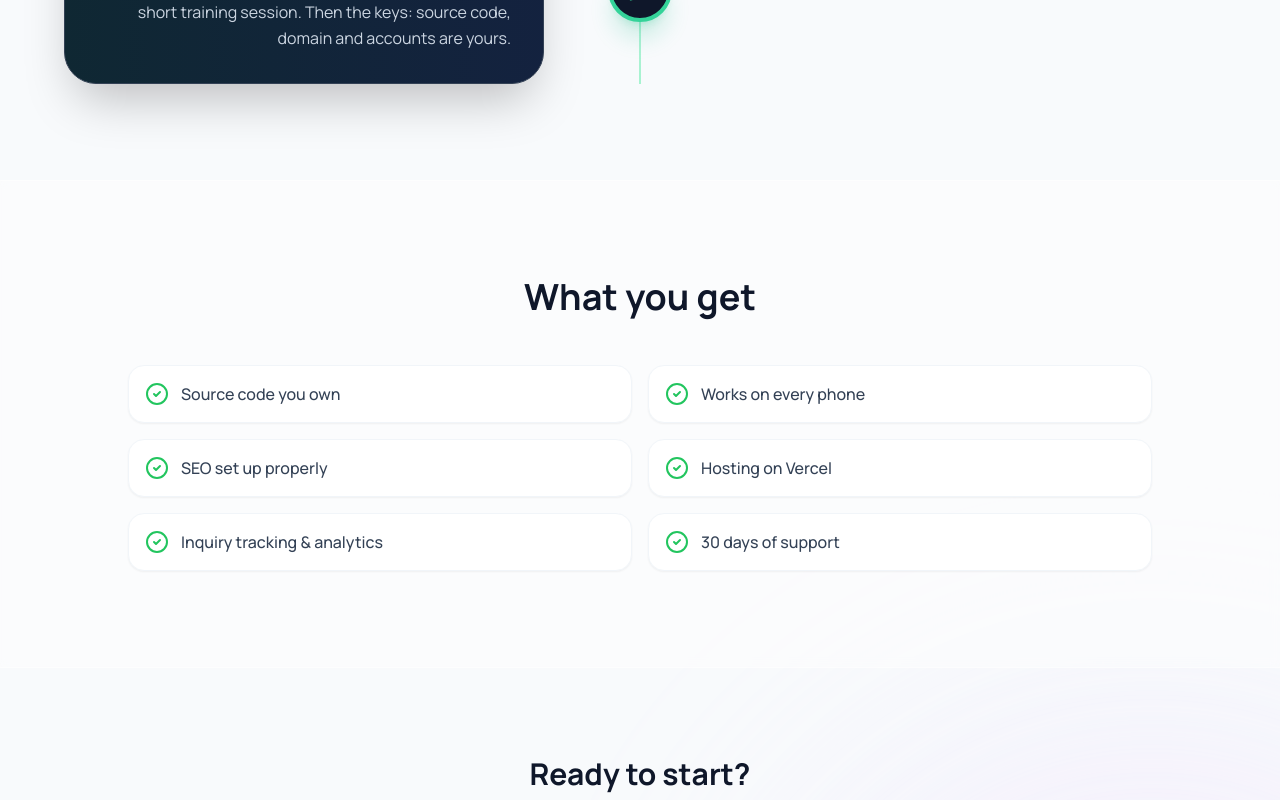
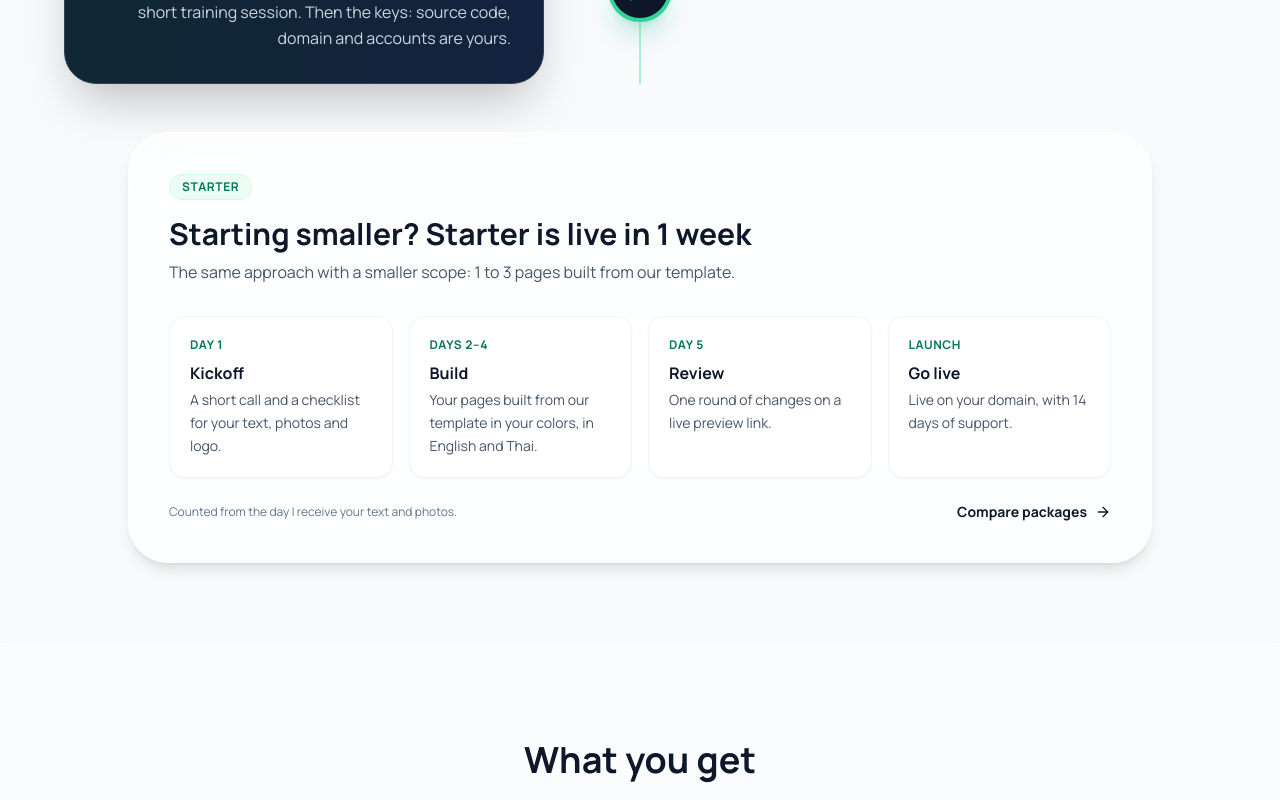
Before and after one commit to commandpaletteth/command-palette-web, a Next.js app: page /en/process in a window 1280 px wide. Shown: the part 1560-2360 px from the top of the page. Built offline with nearby package versions, Linux system fonts and the light colour scheme; a web font is replaced by a local one.

Commit message:
Pricing: tighten Starter card, honest Launch badge; Process: add 1-week Starter section

```diff
--- a/app/[locale]/pricing/page.tsx
+++ b/app/[locale]/pricing/page.tsx
@@ -56,7 +56,8 @@ export default async function PricingPage({ params }: { params: Promise<{ locale
             <div className="text-sm text-emerald-700 font-medium mb-8">{t("starter_time")}</div>
             <div className="flex-grow">
               <FeatureList items={t.raw("starter_features") as string[]} />
-              <p className="mt-6 text-sm text-slate-500 leading-relaxed">{t("starter_excludes")}</p>
+              <p className="mt-6 text-sm text-slate-600 leading-relaxed">{t("starter_terms")}</p>
+              <p className="mt-3 text-sm text-slate-500 leading-relaxed">{t("starter_excludes")}</p>
             </div>
             <p className="mt-6 text-xs text-slate-500">{t("starter_note")}</p>
             <div className="mt-6">
--- a/app/[locale]/process/page.tsx
+++ b/app/[locale]/process/page.tsx
@@ -1,3 +1,4 @@
+import Link from "next/link";
 import { Button } from "@/components/ui/button";
 import { Search, Palette, Code2, Rocket, CheckCircle2, ArrowRight } from "lucide-react";
 import { getTranslations } from 'next-intl/server'; // ✅ เปลี่ยนมาใช้ Server-side
@@ -10,6 +11,8 @@ type ChecklistKey =
   | 'checklist_item_4'
   | 'checklist_item_5'
   | 'checklist_item_6';
+
+type StarterStep = { when: string; title: string; desc: string };
 
 const CHECKLIST_KEYS: ChecklistKey[] = [
   'checklist_item_1',
@@ -36,6 +39,7 @@ export default async function ProcessPage({
 
   // ✅ ใช้ getTranslations แทน useTranslations
   const t = await getTranslations('Process');
+  const starterSteps = t.raw('starter_steps') as StarterStep[];
 
   return (
     <div className="min-h-screen bg-slate-50 font-sans selection:bg-purple-100/50 overflow-hidden relative flex flex-col">
@@ -133,6 +137,32 @@ export default async function ProcessPage({
         </div>
       </section>
 
+      {/* Starter: the same process, compressed into one week */}
+      <section className="relative z-10 px-6 pb-8">
+        <div className="max-w-5xl mx-auto bg-white/70 backdrop-blur-xl border border-white/80 rounded-[2.5rem] p-8 md:p-10 shadow-lg">
+            <div className="inline-flex items-center px-3 py-1 rounded-full bg-emerald-50 text-emerald-700 text-xs font-bold tracking-wider uppercase border border-emerald-100 mb-4">
+                {t('starter_badge')}
+            </div>
+            <h2 className="text-2xl md:text-3xl font-bold text-slate-900 mb-2">{t('starter_title')}</h2>
+            <p className="text-slate-600 mb-8">{t('starter_subtitle')}</p>
+            <ol className="grid sm:grid-cols-2 lg:grid-cols-4 gap-4">
+                {starterSteps.map((step) => (
+                    <li key={step.when} className="p-5 bg-white rounded-2xl border border-slate-100 shadow-sm">
+                        <div className="text-xs font-bold text-emerald-700 uppercase tracking-wider mb-2">{step.when}</div>
+                        <div className="font-bold text-slate-900 mb-1">{step.title}</div>
+                        <p className="text-sm text-slate-600 leading-relaxed">{step.desc}</p>
+                    </li>
+                ))}
+            </ol>
+            <div className="mt-6 flex flex-col sm:flex-row sm:items-center sm:justify-between gap-3">
+                <p className="text-xs text-slate-500">{t('starter_note')}</p>
+                <Link href={`/${locale}/pricing`} className="inline-flex items-center gap-2 text-sm font-bold text-slate-900 hover:text-purple-700 transition-colors group">
+                    {t('starter_link')} <ArrowRight className="w-4 h-4 group-hover:translate-x-1 transition-transform" />
+                </Link>
+            </div>
+        </div>
+      </section>
+
       {/* Checklist Section */}
       <section className="relative z-10 py-24 px-6 bg-white/40 backdrop-blur-sm border-y border-white/50 my-12">
         <div className="max-w-5xl mx-auto">
--- a/messages/agency/en.json
+++ b/messages/agency/en.json
@@ -91,22 +91,13 @@
     "hero_subtitle": "Fixed scope, fixed price, fixed timeline. All prices in USD.",
     "from": "from",
     "per_month": "/month",
-    "popular": "Most clients start here",
+    "popular": "Best for established businesses",
     "starter_name": "Starter",
     "starter_price": "$1,750",
     "starter_time": "Live in 1 week*",
     "starter_desc": "A clean, bilingual starting point for a new business. Grow into Launch later.",
-    "starter_features": [
-      "English and Thai, 1–3 pages (Home, Services, Contact)",
-      "Built from our template in your colors, logo and photos",
-      "Contact form straight to your email, plus a LINE or WhatsApp chat button",
-      "Basic SEO: page titles, language versions, sitemap and share image",
-      "Visitor statistics with cookie consent",
-      "You provide the text in English and Thai (I can write it for you as an add-on)",
-      "1 round of changes and 14 days of support after launch",
-      "After that, content edits go through me: $50 per edit (up to 1 hour)",
-      "Upgrade to Launch or Growth within 6 months and what you paid counts as credit"
-    ],
+    "starter_features": ["English and Thai, 1–3 pages (Home, Services, Contact)", "Built from our template in your colors, logo and photos", "Contact form straight to your email, plus a LINE or WhatsApp chat button", "Basic SEO: page titles, language versions, sitemap and share image", "Visitor statistics with cookie consent", "1 round of changes and 14 days of support after launch"],
+    "starter_terms": "You provide the text in English and Thai, or I can write it as an add-on. After the 14 days, content edits are $50 each (up to 1 hour). Upgrade to Launch or Growth within 6 months and what you paid counts as credit.",
     "starter_excludes": "Not in Starter: an admin to edit content yourself, inquiry tracking, structured data and Google Business Profile setup. These start at Launch.",
     "starter_note": "*Counted from the day I receive your text and photos.",
     "launch_name": "Launch",
@@ -269,7 +260,7 @@
     "back": "Back"
   },
   "SiteFooter": {
-    "tagline": "Fast, modern websites for growing businesses. Fixed price, live in 3 weeks, built by one person you can actually talk to.",
+    "tagline": "Fast, modern websites for growing businesses. Fixed price, live in 1 to 3 weeks, built by one person you can actually talk to.",
     "col_company": "Company",
     "col_services": "Services",
     "col_legal": "Legal",
--- a/messages/en.json
+++ b/messages/en.json
@@ -64,6 +64,12 @@
     "checklist_item_4": "Hosting on Vercel",
     "checklist_item_5": "Inquiry tracking & analytics",
     "checklist_item_6": "30 days of support",
+    "starter_badge": "Starter",
+    "starter_title": "Starting smaller? Starter is live in 1 week",
+    "starter_subtitle": "The same approach with a smaller scope: 1 to 3 pages built from our template.",
+    "starter_steps": [{"when": "Day 1", "title": "Kickoff", "desc": "A short call and a checklist for your text, photos and logo."}, {"when": "Days 2–4", "title": "Build", "desc": "Your pages built from our template in your colors, in English and Thai."}, {"when": "Day 5", "title": "Review", "desc": "One round of changes on a live preview link."}, {"when": "Launch", "title": "Go live", "desc": "Live on your domain, with 14 days of support."}],
+    "starter_note": "Counted from the day I receive your text and photos.",
+    "starter_link": "Compare packages",
       "cta_title": "Ready to start?",
       "cta_btn": "Book a call"
     },
--- a/messages/th.json
+++ b/messages/th.json
@@ -64,6 +64,12 @@
     "checklist_item_4": "โฮสติ้งบน Vercel",
     "checklist_item_5": "ระบบนับคำถามและ analytics",
     "checklist_item_6": "ดูแลหลังเปิดใช้ 30 วัน",
+    "starter_badge": "Starter",
+    "starter_title": "อยากเริ่มเล็ก ๆ ก่อน? Starter ใช้งานได้ใน 1 สัปดาห์",
+    "starter_subtitle": "วิธีทำงานเหมือนกัน แต่ขอบเขตเล็กลง 1–3 หน้า สร้างจากเทมเพลตของเรา",
+    "starter_steps": [{"when": "วันที่ 1", "title": "เริ่มงาน", "desc": "คุยสั้น ๆ และรับ checklist สำหรับเนื้อหา รูป และโลโก้"}, {"when": "วันที่ 2–4", "title": "สร้างเว็บ", "desc": "สร้างหน้าเว็บจากเทมเพลตของเรา ใส่สีของคุณ ทั้งภาษาอังกฤษและไทย"}, {"when": "วันที่ 5", "title": "รีวิว", "desc": "แก้ไขได้ 1 รอบ ผ่านลิงก์เว็บจริง"}, {"when": "เปิดใช้งาน", "title": "ขึ้นเว็บจริง", "desc": "เปิดใช้บนโดเมนของคุณ พร้อมดูแลต่อ 14 วัน"}],
+    "starter_note": "นับจากวันที่ได้รับเนื้อหาและรูปครบ",
+    "starter_link": "เปรียบเทียบแพ็กเกจ",
     "cta_title": "พร้อมเริ่มแล้วใช่ไหม?",
     "cta_btn": "นัดคุย"
   },
```
Also changed, not shown: messages/agency/th.json (+4 -13 lines).
